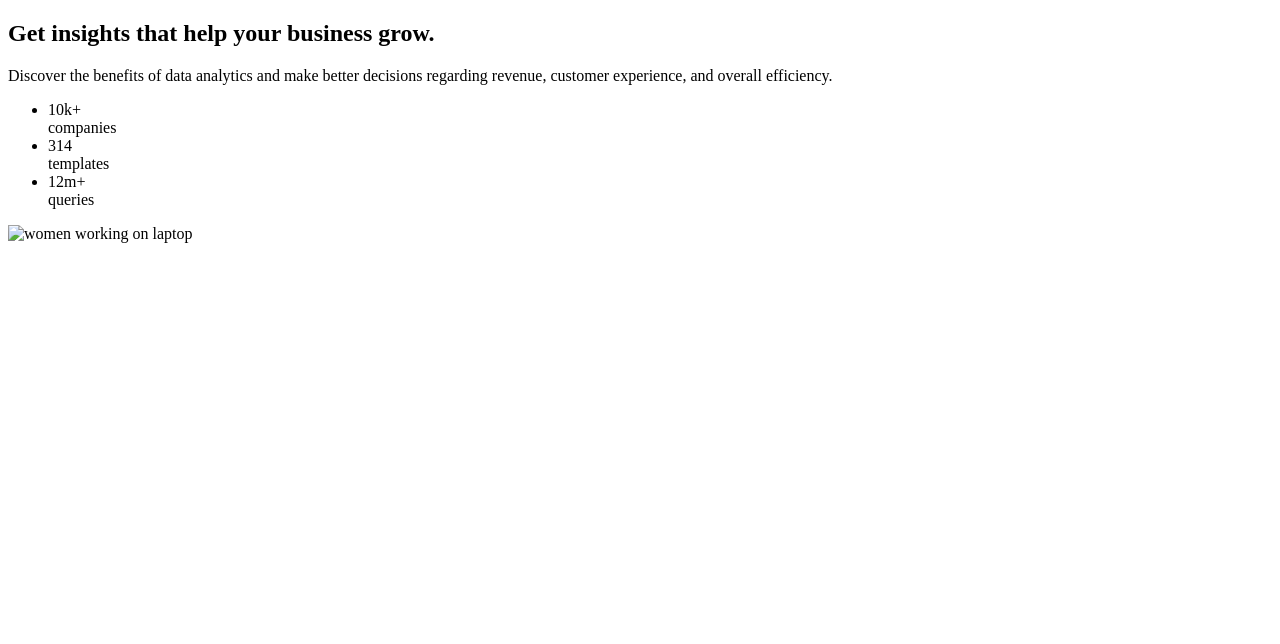
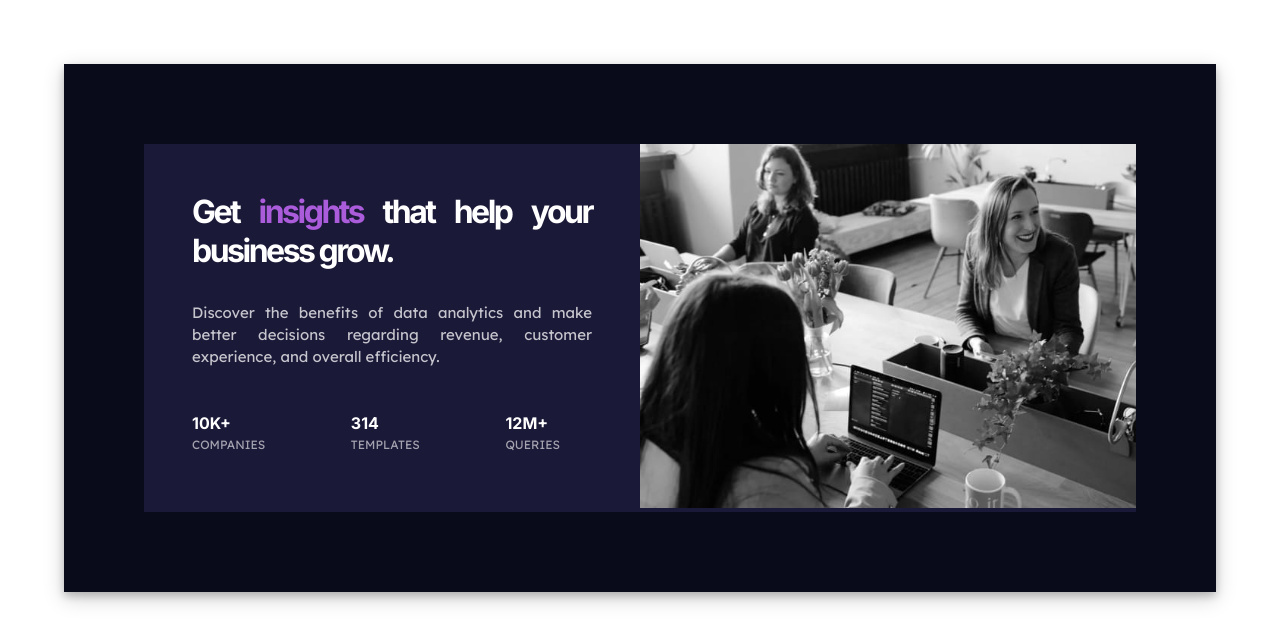
Before and after one commit to victoriaodemakin/Preview-card, a plain HTML site: page index.html in a window 1280 px wide. Drawn offline with Linux system fonts and the light colour scheme; the site is published under a folder, as on GitHub Pages, so addresses that start at the root find nothing.

Commit message:
correcting the css link

```diff
--- a/index.html
+++ b/index.html
@@ -5,7 +5,7 @@
     <meta http-equiv="X-UA-Compatible" content="IE=edge" />
     <meta name="viewport" content="width=device-width, initial-scale=1.0" />
     <title>Preview Card</title>
-    <link rel="stylesheet" href="/css/main.css" />
+    <link rel="stylesheet" href="css/main.css" />
   </head>
   <body>
     <main>
@@ -35,7 +35,7 @@
           </div>
           <div class="overlay">
             <img
-              src="/images/image-header-mobile.jpg"
+              src="./images/image-header-mobile.jpg"
               alt="women working on laptop"
               class="image"
             />
```
